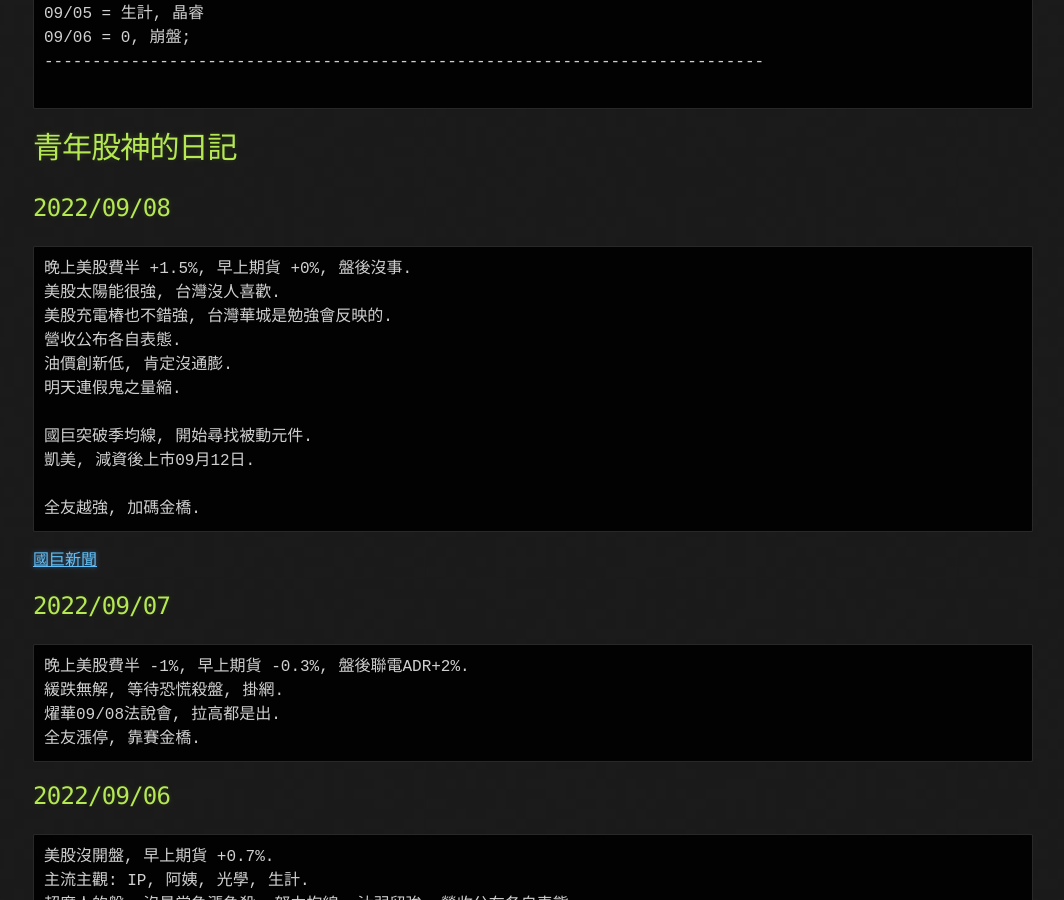
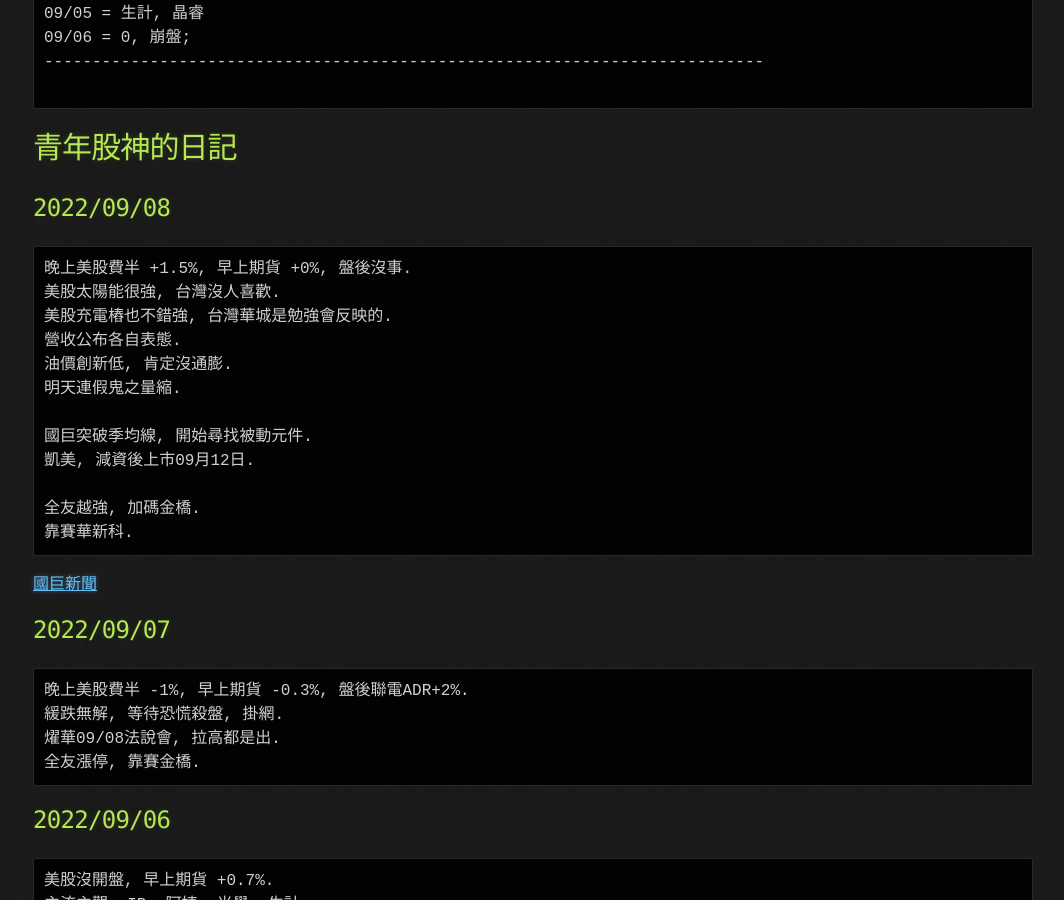
Before and after one commit to lepg5487/Stock_God, a Jekyll site: the page built from index.md, in a window 1280 px wide and 900 px high, scrolled down 1018 px. Shown: the whole window, without its empty margins (107-1171 px from the left). Built offline with Jekyll 4.4.1, drawn with Linux system fonts in a browser that asks for light colours; our own code applies the rules of GitHub Pages for plain Markdown files.

Commit message:
Update index.md

````diff
--- a/index.md
+++ b/index.md
@@ -55,6 +55,7 @@
 凱美, 減資後上市09月12日.
 
 全友越強, 加碼金橋.
+靠賽華新科.
 ```
 [國巨新聞](https://www.moneydj.com/funddj/ya/yp050000.djhtm?a=1d11c11c-9b95-495d-94de-5d6f60596309)
 
````
